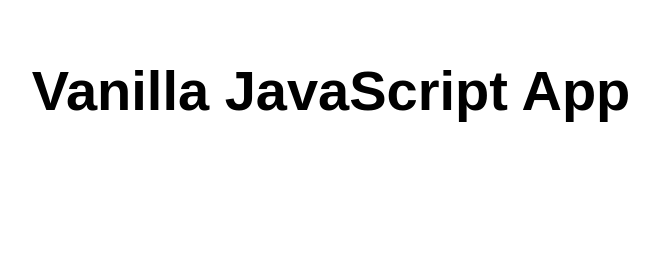
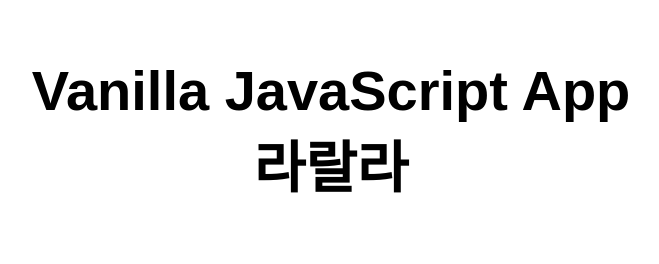
Before and after one commit to Terry-RF/xdit, a plain HTML site: page index.html in a window 1280 px wide. Shown: the whole page, without its empty margins (309-968 px from the left). Drawn offline with Linux system fonts and the light colour scheme.

Commit message:
Update index.html

```diff
--- a/index.html
+++ b/index.html
@@ -10,7 +10,7 @@
 
 <body>
   <main>
-    <h1>Vanilla JavaScript App</h1>
+    <h1>Vanilla JavaScript App 라랄라</h1>
   </main>
 </body>
 
```
